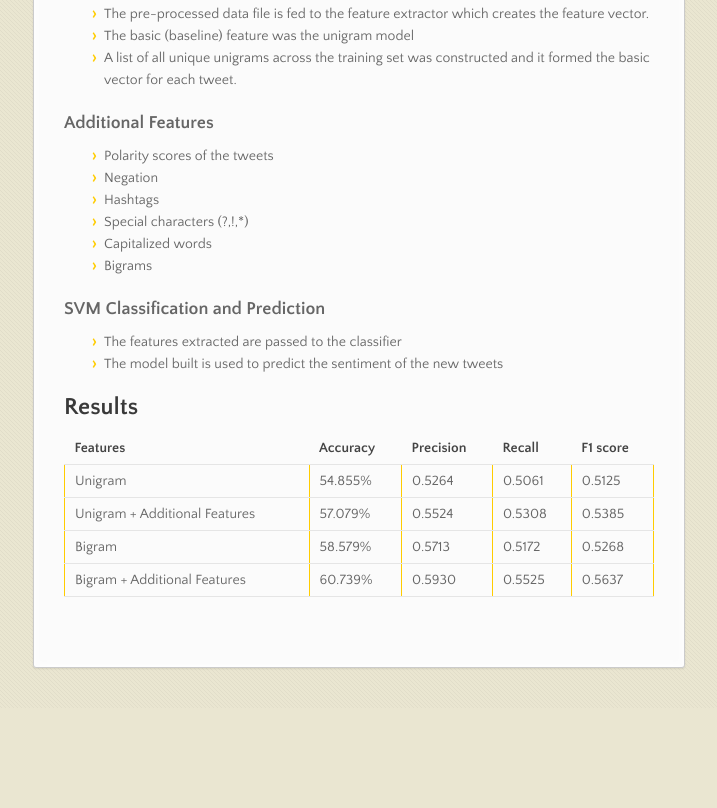
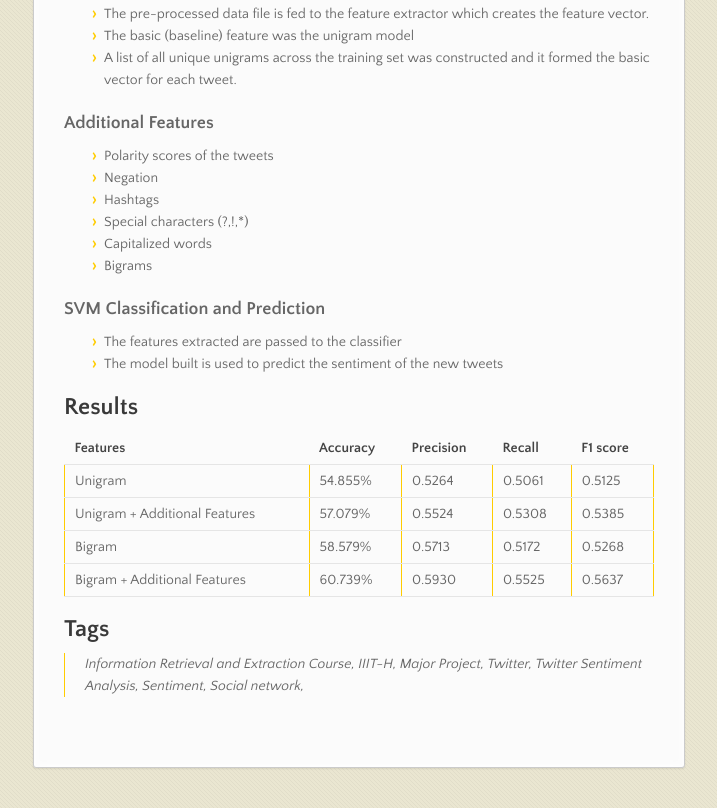
Before and after one commit to goutamnair7/Twitter-Sentiment-Analysis, a plain HTML site: page index.html in a window 1280 px wide. Shown: the part 1718-2526 px from the top of the page, without its empty margins (282-999 px from the left). Before the commit the page ends 2426 px from the top, so only its background shows below. Drawn offline with nearby package versions, Linux system fonts and the light colour scheme.

```diff
--- a/index.html
+++ b/index.html
@@ -185,6 +185,19 @@
 </tr>
 </tbody>
 </table>
+
+<h2>
+<a id="tags" class="anchor" href="#tags" aria-hidden="true"><span aria-hidden="true" class="octicon octicon-link"></span></a>Tags</h2>
+
+<blockquote>
+<p>Information Retrieval and Extraction Course,
+IIIT-H,
+Major Project,
+Twitter,
+Twitter Sentiment Analysis,
+Sentiment,
+Social network,</p>
+</blockquote>
       </section>
       <footer>
         <p>Project maintained by <a href="https://github.com/goutamnair7">goutamnair7</a></p>
```
Also changed, not shown: params.json (+1 -1 lines).
